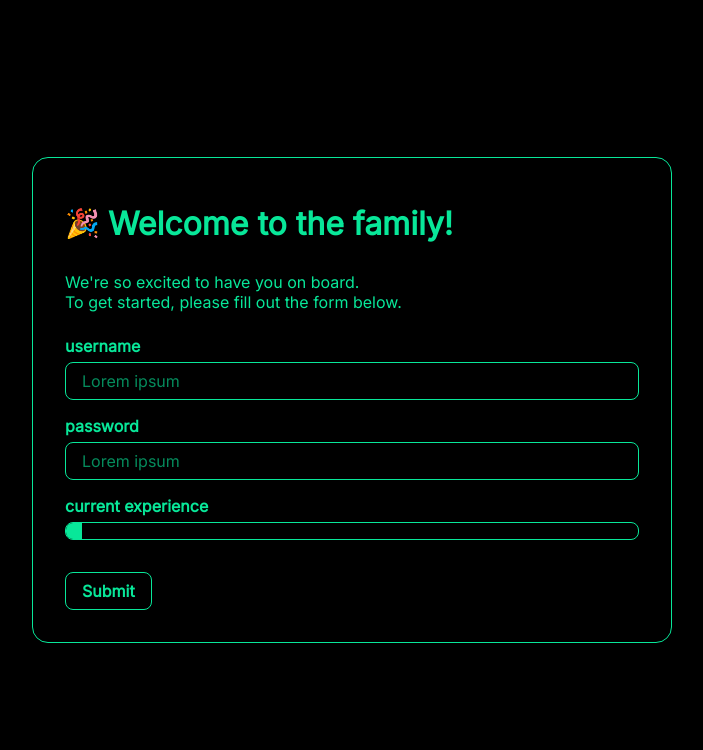
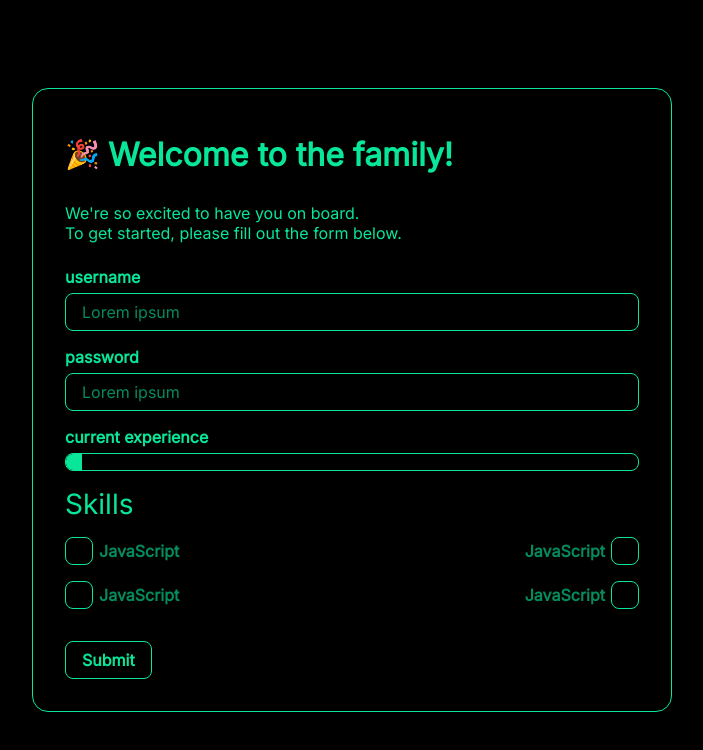
Before and after one commit to flo-output/FLComponents, a React (Vite) app: page / in a window 1280 px wide. Shown: the top 750 px of the page, without its empty margins (288-991 px from the left). Built offline with nearby package versions, Linux system fonts and the light colour scheme.

Commit message:
Add checkbox element

```diff
--- /dev/null
+++ b/src/components/Checkbox.tsx
@@ -0,0 +1,48 @@
+import useTheme from "../hooks/Theme";
+import { compute_style, FlFalsey, parse_numerical_property, populate_intrinsic_style, reduce_props, to_property } from "../utilities";
+import { ComponentPropsWithoutRef, useState } from "react";
+import type { FlIntrinsicProps } from "../types";
+import Text from "./Text";
+import Stack from "./Stack";
+
+export default function Checkbox
+    (props: FlIntrinsicProps & ComponentPropsWithoutRef<'input'> & {
+        label?: string,
+        direction?: 'row' | 'column',
+        reverse?: boolean
+    }) {
+
+    const theme = useTheme();
+    const [checked, setChecked] = useState(props.checked);
+
+    const Label = () => (
+        <Text children={props.label} my={0} weight={600} opacity={checked ? 100 : 60} />
+    )
+
+    return (
+        <Stack as="label" gap={props.label ? 6 : 0} direction={props.direction ?? 'row'} align="center" style={{
+            height: parse_numerical_property(props.size, theme.sizes, theme.units, 'lg'),
+        }}>
+            {props.label && props.reverse && <Label />}
+            <input {...reduce_props(props, ['FlIntrinsicProps'])} type="checkbox"
+                onClick={() => setChecked(!checked)}
+                className={
+                    compute_style({
+                        ...populate_intrinsic_style(theme, props, {
+                            radius: 'sm',
+                        }),
+                        appearance: 'none',
+                        border: '1px solid',
+                        cursor: 'pointer',
+                        backgroundColor: !checked ? to_property(theme.colours.secondary) : to_property(theme.colours.primary),
+                        color: to_property(theme.colours.primary),
+                        width: parse_numerical_property(props.size, theme.sizes, theme.units, 'lg'),
+                        height: parse_numerical_property(props.size, theme.sizes, theme.units, 'lg'),
+                    }, props.className)
+                }>
+                {props.children}
+            </input>
+            {props.label && !props.reverse && <Label />}
+        </Stack>
+    )
+}
--- a/src/components/_Form.tsx
+++ b/src/components/_Form.tsx
@@ -1,5 +1,6 @@
 import useTheme from "../hooks/Theme";
 import Button from "./Button";
+import Checkbox from "./Checkbox";
 import Input from "./Input";
 import Slider from "./Slider";
 import Stack from "./Stack";
@@ -32,6 +33,19 @@ export default function Form() {
                         <Input label="username" name="username" placeholder="Lorem ipsum" />
                         <Input password label="password" name="password" placeholder="Lorem ipsum" />
                         <Slider label="current experience" min={0} max={60} step={1} />
+
+                        {/* Replace with <Grid/> */}
+                        <Text size="lg">Skills</Text>
+                        <Stack direction="row" gap={0} style={{ width: '100%' }} justify="space-between">
+                            <Stack gap={16}>
+                                <Checkbox label="JavaScript" />
+                                <Checkbox label="JavaScript" />
+                            </Stack>
+                            <Stack gap={16}>
+                                <Checkbox reverse label="JavaScript" />
+                                <Checkbox reverse label="JavaScript" />
+                            </Stack>
+                        </Stack>
                     </Stack>
 
                     <Button type="submit" mt="lg">
```
